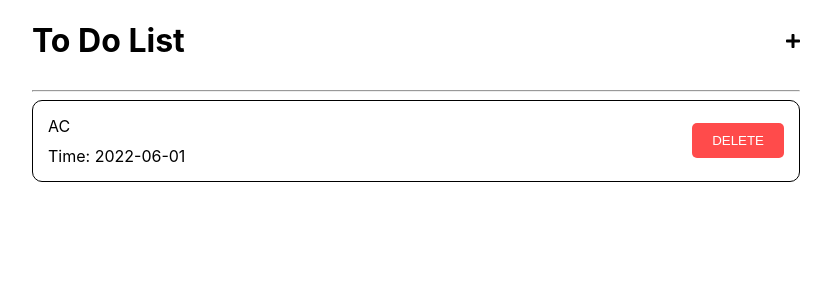
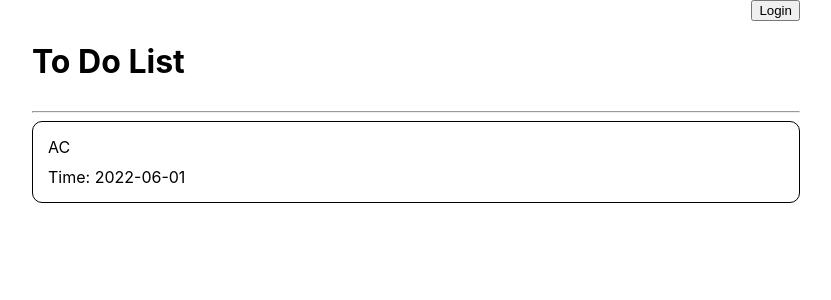
Before and after one commit to Michael0423/react-to-do-list, a React app: page / in a window 1280 px wide. Shown: the top 300 px of the page, without its empty margins (224-1055 px from the left). Built offline with nearby package versions, Linux system fonts and the light colour scheme.

Commit message:
Update: 加入 Redux 處理登入狀態

```diff
--- a/package.json
+++ b/package.json
@@ -10,7 +10,8 @@
     "@fortawesome/free-solid-svg-icons": "^6.1.1",
     "@fortawesome/react-fontawesome": "^0.1.18",
     "@pmmmwh/react-refresh-webpack-plugin": "^0.5.3",
-    "@svgr/webpack": "^5.5.0",
+    "@reduxjs/toolkit": "^1.8.3",
+    "@svgr/webpack": "^6.2.1",
     "@testing-library/jest-dom": "^5.16.4",
     "@testing-library/react": "^13.3.0",
     "@testing-library/user-event": "^13.5.0",
@@ -48,6 +49,7 @@
     "react-app-polyfill": "^3.0.0",
     "react-dev-utils": "^12.0.1",
     "react-dom": "^18.2.0",
+    "react-redux": "^8.0.2",
     "react-refresh": "^0.11.0",
     "resolve": "^1.20.0",
     "resolve-url-loader": "^4.0.0",
--- a/src/App.css
+++ b/src/App.css
@@ -1,106 +1,4 @@
-.nothing {
-  text-align: center;
+.App {
+  margin: 0;
+  padding: 0;
 }
-
-.to-do-list {
-  width: 60%;
-  margin: 0 auto;
-}
-
-.to-do-list header {
-  display: flex;
-  justify-content: space-between;
-  align-items: center;
-}
-
-.list {
-  overflow: auto;
-  max-height: 80vh;
-}
-
-.to-do-item {
-  display: flex;
-  align-items: center;
-  border: 1px solid;
-  border-radius: 10px;
-  margin-bottom: 10px;
-  padding: 15px;
-}
-
-.to-do-item div:first-child {
-  flex: 1;
-}
-
-.to-do-item .note {
-  margin-bottom: 10px;
-}
-
-.add-btn:hover {
-  cursor: pointer;
-}
-
-.delete-btn {
-  border: none;
-  background-color: #FF4B4B;
-  border-radius: 5px;
-  padding: 10px 20px;
-  color: white;
-}
-
-.delete-btn:hover {
-  cursor: pointer;
-}
-
-.add-to-do-dialog {
-  position: absolute;
-  top: 0;
-  width: 100%;
-  height: 100%;
-  background-color: rgba(0, 0, 0, .4);
-  display: flex;
-  justify-content: center;
-  align-items: center;
-}
-
-.add-to-do-dialog .content {
-  background-color: white;
-  border: none;
-  border-radius: 10px;
-  min-width: 350px;
-  padding: 15px;
-}
-
-.add-to-do-dialog .content header {
-  margin: 5px;
-  display: flex;
-  justify-content: flex-end;
-  align-items: center;
-}
-
-.add-to-do-dialog .content footer {
-  display: flex;
-  justify-content: flex-end;
-}
-
-.add-to-do-dialog .btn {
-  margin: 0 5px;
-}
-
-.add-to-do-dialog .cancel-btn {
-  border: 1px solid;
-  background-color: none;
-  border-radius: 5px;
-  padding: 10px 20px;
-  color: black;
-}
-.add-to-do-dialog .save-btn {
-  border: none;
-  background-color: #28A745;
-  border-radius: 5px;
-  padding: 10px 20px;
-  color: white;
-}
-
-.close-btn:hover {
-  cursor: pointer;
-}
--- a/src/App.js
+++ b/src/App.js
@@ -1,4 +1,8 @@
 import { useState } from 'react'
+
+import store from './store'
+import { Provider } from 'react-redux'
+
 import './App.css';
 import ToDo from './components/ToDo';
 
@@ -12,9 +16,11 @@ function App() {
   ]);
 
   return (
-    <div className="App">
-      <ToDo list={list} setList={setList}></ToDo>
-    </div>
+    <Provider store={store}>
+      <div className="App">
+        <ToDo list={list} setList={setList}></ToDo>
+      </div>
+    </Provider>
   );
 }
 
--- a/src/components/ToDo.js
+++ b/src/components/ToDo.js
@@ -1,7 +1,14 @@
 import { useState } from 'react'
 import ToDoItem from './ToDoItem'
+import './ToDo.style.css'
+
+import { useSelector, useDispatch } from 'react-redux'
+import { login, logout } from '../reducer/LoginReducer'
 
 const ToDo = ({ list = [], setList }) => {
+    const isLogin = useSelector((state) => state.isLogin.value)
+    const dispatch = useDispatch()
+
     const [addStatus, setStatus] = useState(false);
     const [note, setNote] = useState('');
     const [date, setDate] = useState('');
@@ -44,9 +51,21 @@ const ToDo = ({ list = [], setList }) => {
     return (<>
         <div className="to-do-list">
             <header>
-                <h1>To Do List</h1>
-                <div className="add-btn" onClick={addToDo}>
-                    <i className='fa fa-plus' />
+                <div className='log-btn'>
+                    {
+                        !isLogin
+                            ? <input type="button" value="Login" onClick={() => dispatch(login())} />
+                            : <input type="button" value="Logout" onClick={() => dispatch(logout())} />
+                    }
+                </div>
+                <div className="header">
+                    <h1>To Do List</h1>
+                    {
+                        isLogin &&
+                        <div className="add-btn" onClick={addToDo}>
+                            <i className='fa fa-plus' />
+                        </div>
+                    }
                 </div>
             </header>
 
--- /dev/null
+++ b/src/components/ToDo.style.css
@@ -0,0 +1,83 @@
+.nothing {
+    text-align: center;
+}
+
+.to-do-list {
+    width: 60%;
+    margin: 0 auto;
+}
+
+.to-do-list .log-btn {
+    display: flex;
+    justify-content: flex-end;
+}
+
+.to-do-list .header {
+    display: flex;
+    justify-content: space-between;
+    align-items: center;
+}
+
+.list {
+    overflow: auto;
+    max-height: 80vh;
+}
+
+.add-btn:hover {
+    cursor: pointer;
+}
+
+.add-to-do-dialog {
+    position: absolute;
+    top: 0;
+    width: 100%;
+    height: 100%;
+    background-color: rgba(0, 0, 0, .4);
+    display: flex;
+    justify-content: center;
+    align-items: center;
+}
+
+.add-to-do-dialog .content {
+    background-color: white;
+    border: none;
+    border-radius: 10px;
+    min-width: 350px;
+    padding: 15px;
+}
+
+.add-to-do-dialog .content header {
+    margin: 5px;
+    display: flex;
+    justify-content: flex-end;
+    align-items: center;
+}
+
+.add-to-do-dialog .content footer {
+    display: flex;
+    justify-content: flex-end;
+}
+
+.add-to-do-dialog .btn {
+    margin: 0 5px;
+}
+
+.add-to-do-dialog .cancel-btn {
+    border: 1px solid;
+    background-color: none;
+    border-radius: 5px;
+    padding: 10px 20px;
+    color: black;
+}
+
+.add-to-do-dialog .save-btn {
+    border: none;
+    background-color: #28A745;
+    border-radius: 5px;
+    padding: 10px 20px;
+    color: white;
+}
+
+.close-btn:hover {
+    cursor: pointer;
+}
--- a/src/components/ToDoItem.js
+++ b/src/components/ToDoItem.js
@@ -1,4 +1,10 @@
+import './ToDoItem.style.css'
+
+import { useSelector } from 'react-redux'
+
 const ToDoItem = ({ todo, deleteToDo }) => {
+    const isLogin = useSelector((state) => state.isLogin.value)
+
     const { id, note, date, time } = todo
 
     const deleteItem = () => {
@@ -12,7 +18,10 @@ const ToDoItem = ({ todo, deleteToDo }) => {
             <div className="note">{ note }</div>
             <div className="time">Time: { date } { time }</div>
         </div>
-        <button className="delete-btn" onClick={deleteItem}>DELETE</button>
+        {
+            isLogin &&
+            <button className="delete-btn" onClick={deleteItem}>DELETE</button>
+        }
     </div>)
 }
 
--- /dev/null
+++ b/src/components/ToDoItem.style.css
@@ -0,0 +1,28 @@
+.to-do-item {
+    display: flex;
+    align-items: center;
+    border: 1px solid;
+    border-radius: 10px;
+    margin-bottom: 10px;
+    padding: 15px;
+}
+
+.to-do-item div:first-child {
+    flex: 1;
+}
+
+.to-do-item .note {
+    margin-bottom: 10px;
+}
+
+.delete-btn {
+    border: none;
+    background-color: #FF4B4B;
+    border-radius: 5px;
+    padding: 10px 20px;
+    color: white;
+}
+
+.delete-btn:hover {
+    cursor: pointer;
+}
--- /dev/null
+++ b/src/reducer/LoginReducer.js
@@ -0,0 +1,20 @@
+import { createSlice } from '@reduxjs/toolkit'
+
+export const loginSlice = createSlice({
+    name: 'isLogin',
+    initialState: {
+        value: false
+    },
+    reducers: {
+        login: (state) => {
+            state.value = true
+        },
+        logout: (state) => {
+            state.value = false
+        }
+    }
+})
+
+export const { login, logout } = loginSlice.actions
+
+export default loginSlice.reducer
--- /dev/null
+++ b/src/store.js
@@ -0,0 +1,8 @@
+import { configureStore } from '@reduxjs/toolkit'
+import LoginReducer from './reducer/LoginReducer'
+
+export default configureStore({
+  reducer: {
+    isLogin: LoginReducer
+  }
+})
```
Also changed, not shown: 2 other files (tests, documents, lock files or other folders).
